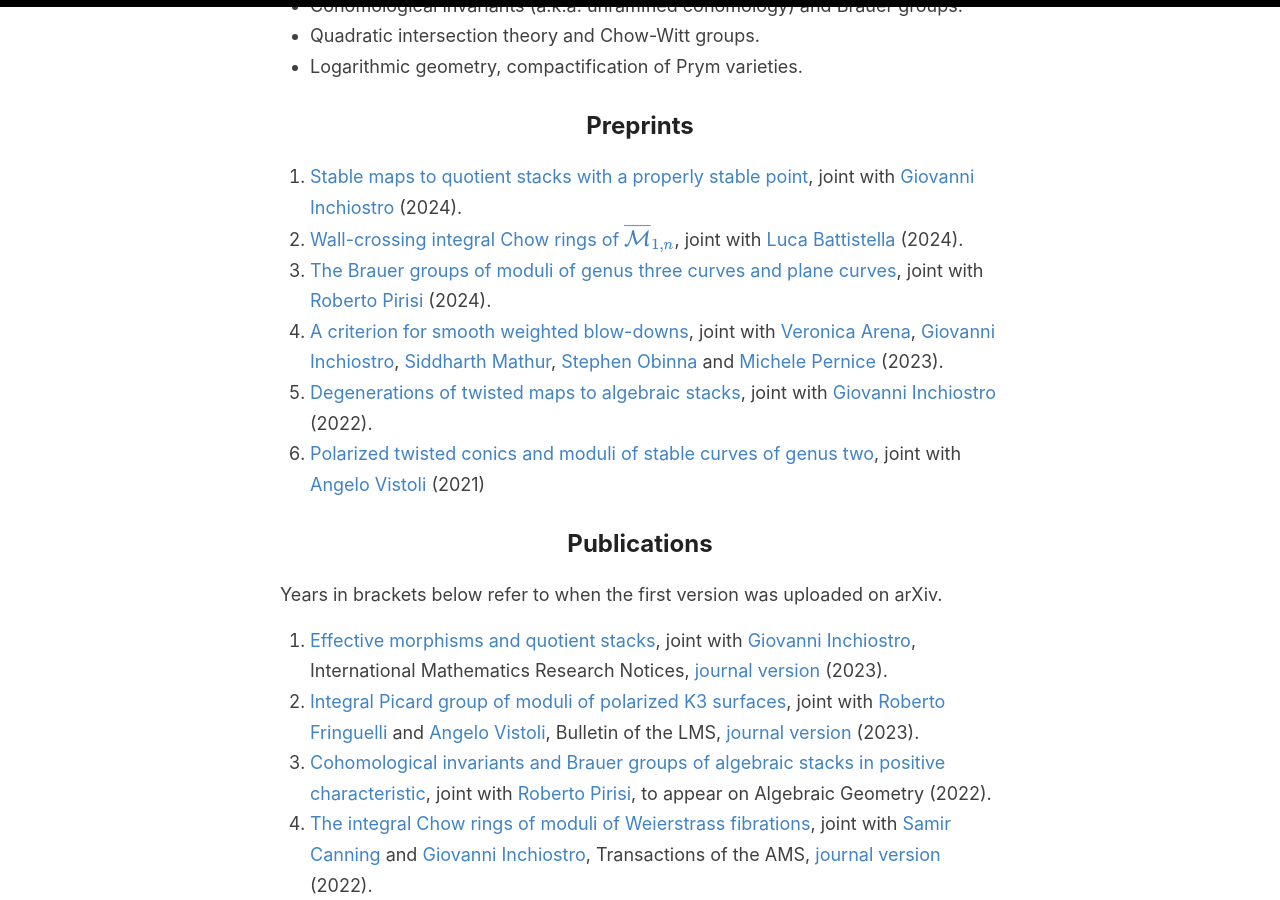
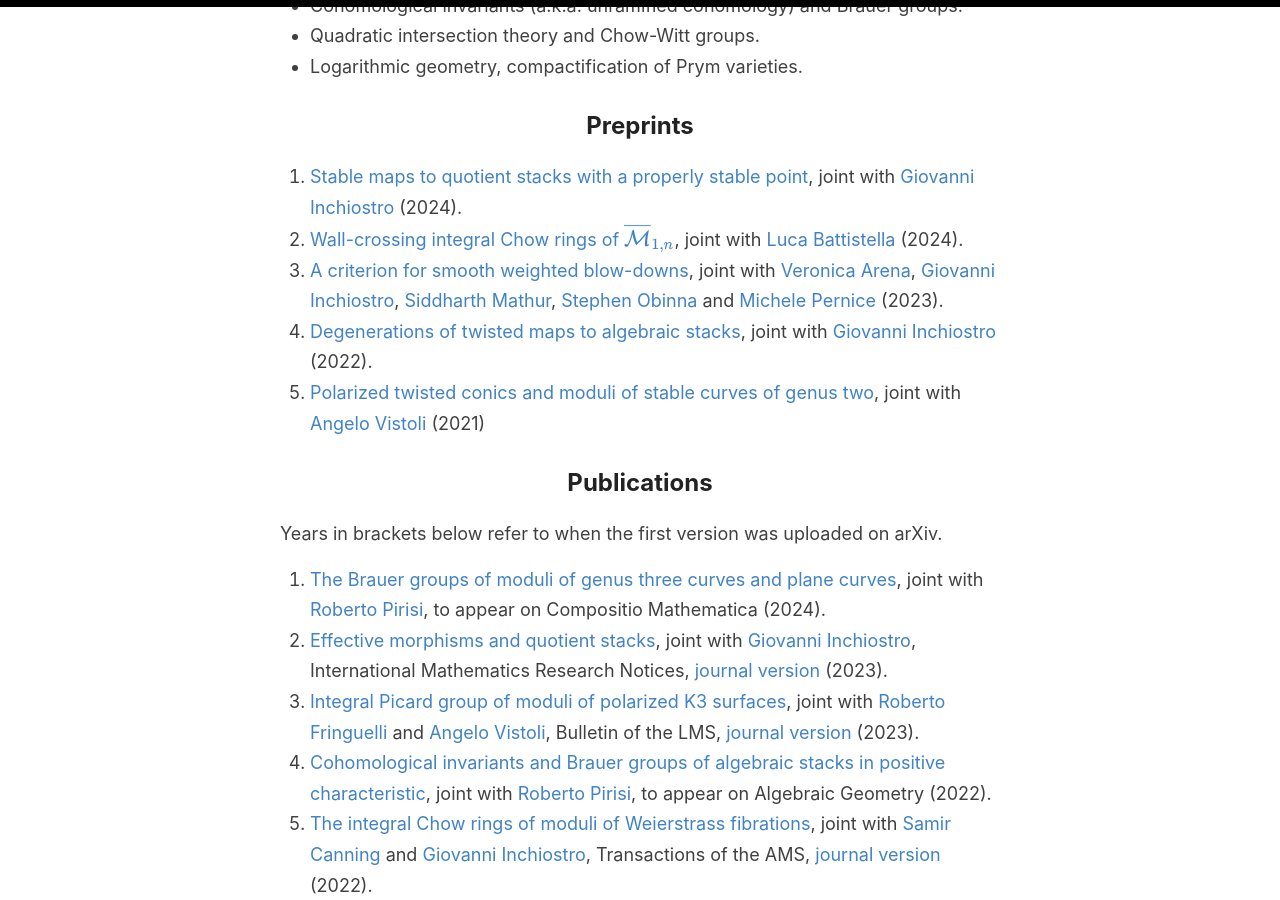
Before and after one commit to anddil/anddil.github.io, a Jekyll site: the page built from _pages/research.md, in a window 1280 px wide and 900 px high, scrolled down 602 px. Built offline with Jekyll 4.4.1, drawn with Linux system fonts in a browser that asks for light colours; some of the changed lines change nothing that is shown.

Commit message:
Update research.md

```diff
--- a/_pages/research.md
+++ b/_pages/research.md
@@ -39,7 +39,6 @@
 ## Preprints
 1. [Stable maps to quotient stacks with a properly stable point](https://arxiv.org/abs/2411.16141), joint with [Giovanni Inchiostro](https://sites.math.washington.edu/~ginchios/) (2024).
 1. [Wall-crossing integral Chow rings of $\overline{\mathcal{M}}_{1,n}$](https://arxiv.org/abs/2402.14644), joint with [Luca Battistella](https://sites.google.com/view/luca-battistella/home) (2024).
-1. [The Brauer groups of moduli of genus three curves and plane curves](https://arxiv.org/abs/2402.06620), joint with [Roberto Pirisi](https://sites.google.com/view/rpirisi/home) (2024).
 1. [A criterion for smooth weighted blow-downs](https://arxiv.org/abs/2310.15076), joint with [Veronica Arena](https://sites.google.com/view/veronica-arena/home), [Giovanni Inchiostro](https://sites.math.washington.edu/~ginchios/), [Siddharth Mathur](https://sites.google.com/view/sidmathur/home), [Stephen Obinna](https://www.brown.edu/academics/math/graduate-students) and [Michele Pernice](https://michelepernice.github.io/home.html) (2023).
 1. [Degenerations of twisted maps to algebraic stacks](https://arxiv.org/abs/2210.03806), joint with [Giovanni Inchiostro](https://sites.math.washington.edu/~ginchios/) (2022).
 4. [Polarized twisted conics and moduli of stable curves of genus two](https://arxiv.org/abs/2103.13204), joint with [Angelo Vistoli](http://homepage.sns.it/vistoli/) (2021)
@@ -48,6 +47,7 @@
 ## Publications
 Years in brackets below refer to when the first version was uploaded on arXiv.
 
+1. [The Brauer groups of moduli of genus three curves and plane curves](https://arxiv.org/abs/2402.06620), joint with [Roberto Pirisi](https://sites.google.com/view/rpirisi/home), to appear on Compositio Mathematica (2024).
 1. [Effective morphisms and quotient stacks](https://arxiv.org/abs/2303.10751), joint with [Giovanni Inchiostro](https://sites.math.washington.edu/~ginchios/), International Mathematics Research Notices, [journal version](https://doi.org/10.1093/imrn/rnae010) (2023).
 1. [Integral Picard group of moduli of polarized K3 surfaces](https://arxiv.org/abs/2305.07574), joint with [Roberto Fringuelli](https://sites.google.com/view/roberto-fringuelli/home-page) and [Angelo Vistoli](http://homepage.sns.it/vistoli/), Bulletin of the LMS, [journal version](https://doi.org/10.1112/blms.12968) (2023).
 1. [Cohomological invariants and Brauer groups of algebraic stacks in positive characteristic](https://arxiv.org/abs/2207.08792), joint with [Roberto Pirisi](https://sites.google.com/view/rpirisi/home), to appear on Algebraic Geometry (2022).
```
